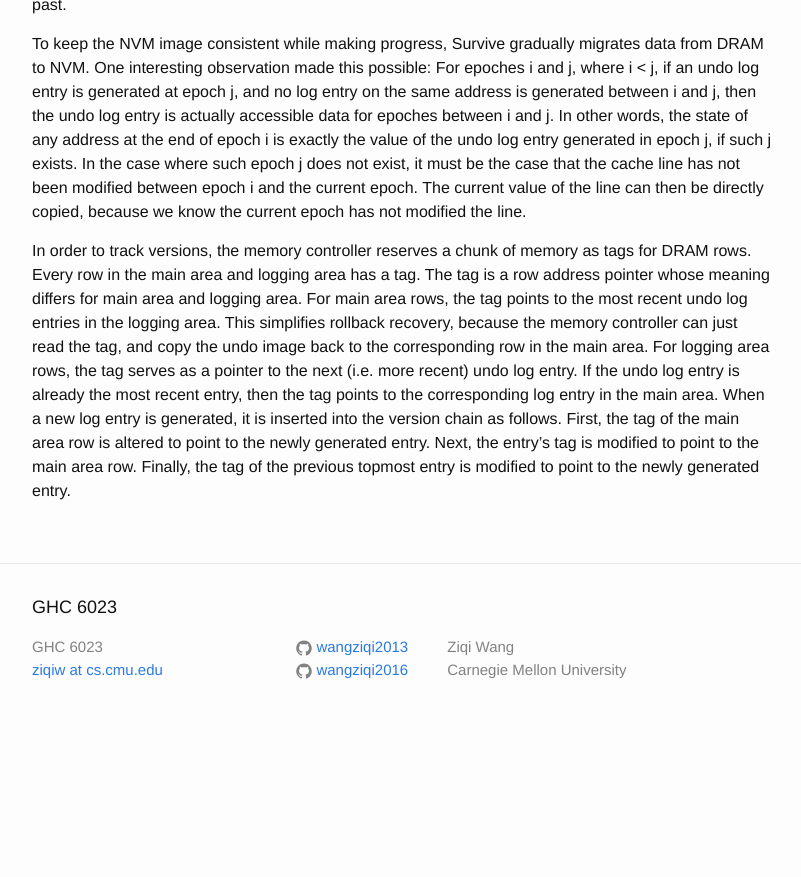
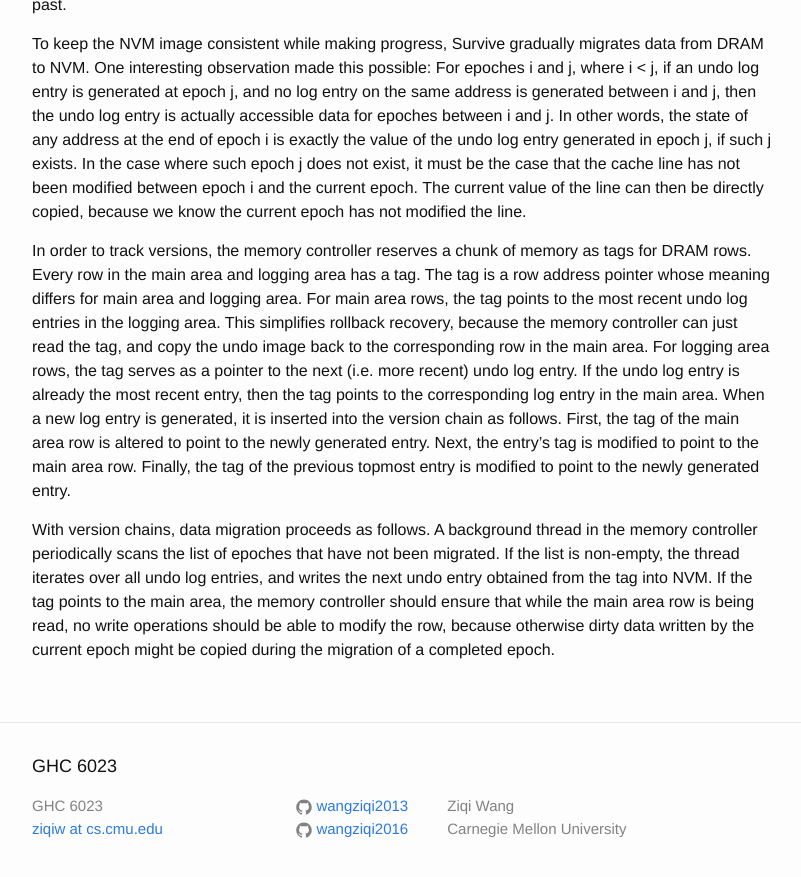
Before and after one commit to wangziqi2013/wangziqi2013.github.io, a Jekyll site: the page built from _posts/2019-03-09-survive.markdown, in a window 1280 px wide and 900 px high, scrolled down 1882 px. Shown: the top 877 px of the window, without its empty margins (238-1039 px from the left). Built offline with Jekyll 4.4.1, drawn with Linux system fonts in a browser that asks for light colours; before the commit the page ends 2623 px from its top, so only the background shows below that.

Commit message:
Working on data migration

```diff
--- a/_posts/2019-03-09-survive.markdown
+++ b/_posts/2019-03-09-survive.markdown
@@ -79,3 +79,10 @@ undo log entry is already the most recent entry, then the tag points to the corr
 When a new log entry is generated, it is inserted into the version chain as follows. First, the tag of the main area row
 is altered to point to the newly generated entry. Next, the entry's tag is modified to point to the main area row.
 Finally, the tag of the previous topmost entry is modified to point to the newly generated entry.
+
+With version chains, data migration proceeds as follows. A background thread in the memory controller periodically
+scans the list of epoches that have not been migrated. If the list is non-empty, the thread iterates over all undo
+log entries, and writes the next undo entry obtained from the tag into NVM. If the tag points to the main area, the
+memory controller should ensure that while the main area row is being read, no write operations should be able to
+modify the row, because otherwise dirty data written by the current epoch might be copied during the migration of
+a completed epoch.
```
